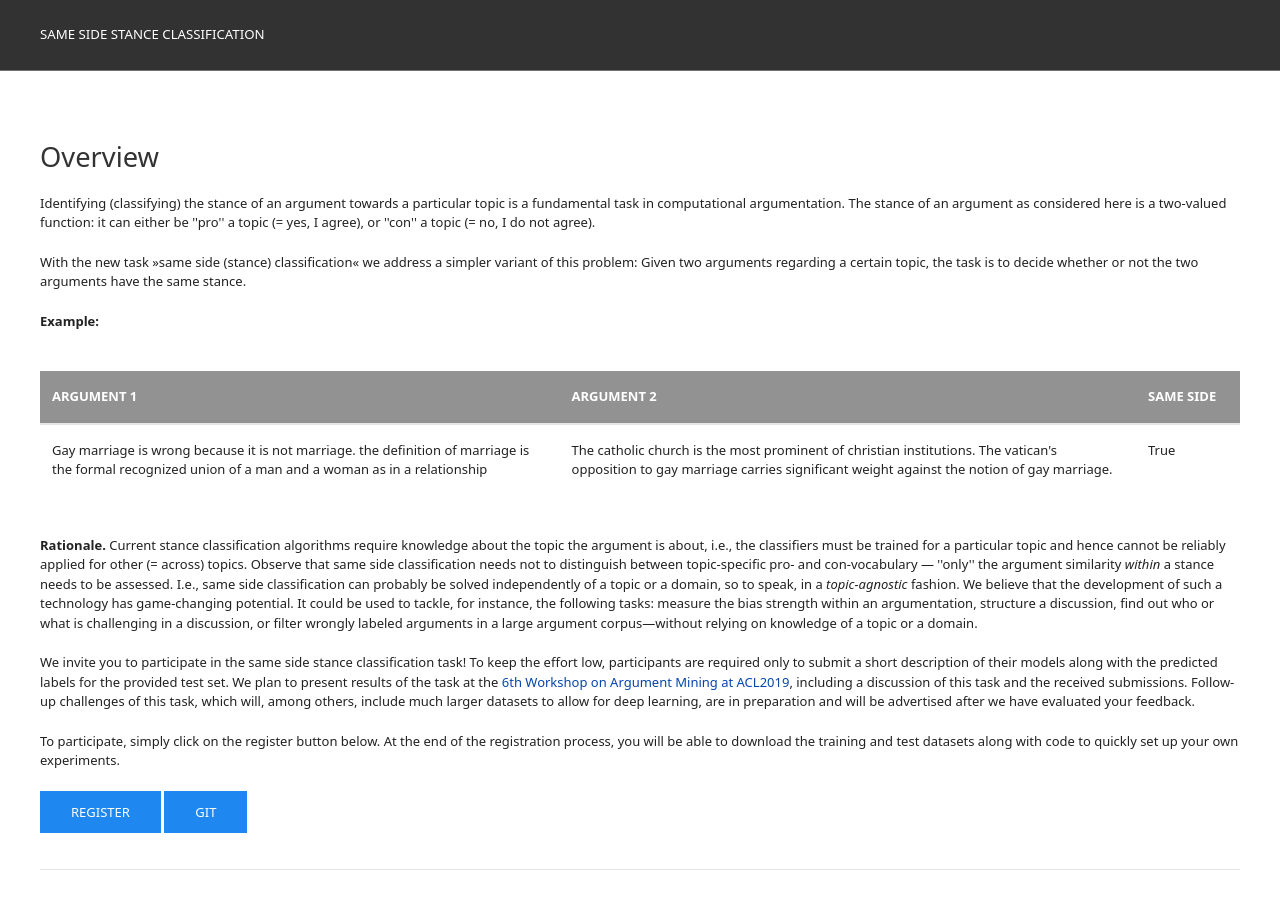
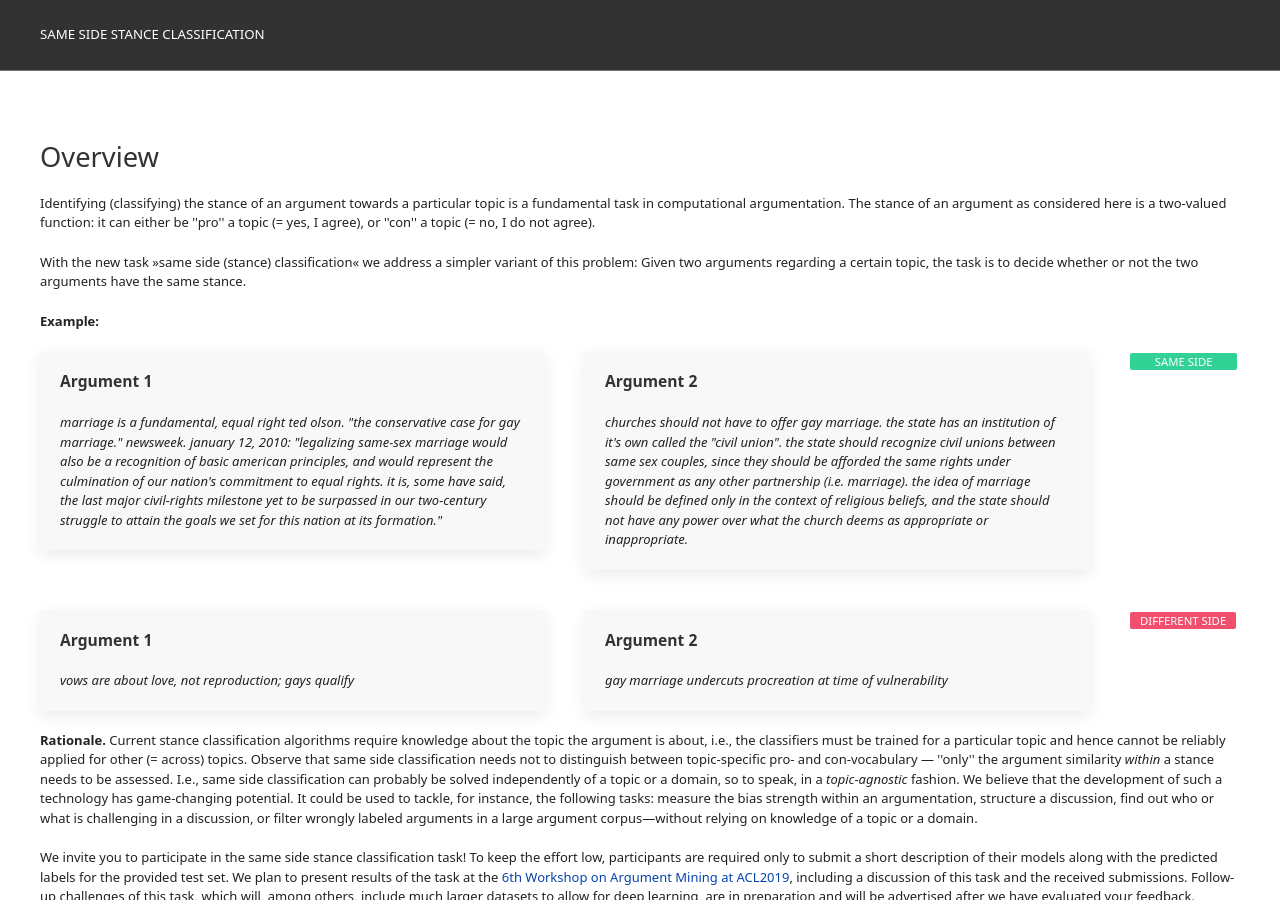
Before and after one commit to shahbazsyed/sameside-webis-de.github.io, a Jekyll site: the page built from index.html, in a window 1280 px wide and 900 px high. Built offline with Jekyll 4.4.1, drawn with Linux system fonts in a browser that asks for light colours.

Commit message:
changed examples layout

```diff
--- a/index.html
+++ b/index.html
@@ -16,11 +16,44 @@ With the new task &raquo;same side (stance) classification&laquo; we address a s
 </p>
 <p>
 <strong> Example: </strong>
-<table class="uk-margin-medium uk-table uk-table-divider">
-  <tr><th>Argument 1</th><th>Argument 2</th><th style="width:80px" > Same Side</th></tr>
-  <tr><td>Gay marriage is wrong because it is not marriage. the definition of marriage is the formal recognized union of a man and a woman as in a relationship</td><td>The catholic church is the most prominent of christian institutions. The vatican's opposition to gay marriage carries significant weight against the notion of gay marriage.</td><td>True</td></tr>
+<div class="uk-child-width-expand" uk-grid>
+    <div>
 
-</table>
+        <div class="uk-card uk-card-default uk-card-small uk-card-body">
+            <h3 class="uk-card-title"><b>Argument 1</b></h3>
+            <p><i> marriage is a fundamental, equal right ted olson. "the conservative case for gay marriage." newsweek. january 12, 2010: "legalizing same-sex marriage would also be a recognition of basic american principles, and would represent the culmination of our nation's commitment to equal rights. it is, some have said, the last major civil-rights milestone yet to be surpassed in our two-century struggle to attain the goals we set for this nation at its formation."</i></p>
+        </div>
+    </div>
+    <div>
+        <div class="uk-card uk-card-default uk-card-small uk-card-body">
+            <h3 class="uk-card-title"><b>Argument 2</b></h3>
+            <p><i>churches should not have to offer gay marriage. the state has an institution of it's own called the "civil union". the state should recognize civil unions between same sex couples, since they should be afforded the same rights under government as any other partnership (i.e. marriage). the idea of marriage should be defined only in the context of religious beliefs, and the state should not have any power over what the church deems as appropriate or inappropriate.</i></p>
+        </div>
+    </div>
+    <div class="uk-width-small">
+        <span class="uk-label uk-label-success ">&nbsp;&nbsp;&nbsp;&nbsp;&nbsp;same side&nbsp;&nbsp;&nbsp;&nbsp;&nbsp;</span>
+    </div>
+</div>
+<div class="uk-child-width-expand" uk-grid>
+    <div>
+
+        <div class="uk-card uk-card-default uk-card-small uk-card-body">
+            <h3 class="uk-card-title"><b>Argument 1</b></h3>
+            <p><i> vows are about love, not reproduction; gays qualify</i></p>
+        </div>
+    </div>
+
+    <div>
+        <div class="uk-card uk-card-default uk-card-small uk-card-body">
+            <h3 class="uk-card-title"><b>Argument 2</b></h3>
+            <p><i>gay marriage undercuts procreation at time of vulnerability</i></p>
+        </div>
+    </div>
+    <div class="uk-width-small">
+        <span class="uk-label uk-label-danger">different side</span>
+    </div>
+</div>
+
 </p>
 <p>
 <strong> Rationale. </strong> Current stance classification algorithms require knowledge about the topic the argument is about, i.e., the classifiers must be trained for a particular topic and hence cannot be reliably applied for other (=&nbsp;across) topics. Observe that same side classification needs not to distinguish between topic-specific pro- and con-vocabulary &mdash; ''only'' the argument similarity <i>within</i> a stance needs to be assessed. I.e., same side classification can probably be solved independently of a topic or a domain, so to speak, in a <i>topic-agnostic</i> fashion. We believe that the development of such a technology has game-changing potential. It could be used to tackle, for instance, the following tasks: measure the bias strength within an argumentation, structure a discussion, find out who or what is challenging in a discussion, or filter wrongly labeled arguments in a large argument corpus&mdash;without relying on knowledge of a topic or a domain.
```
